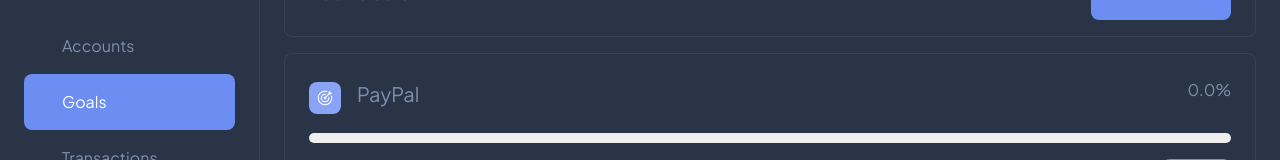
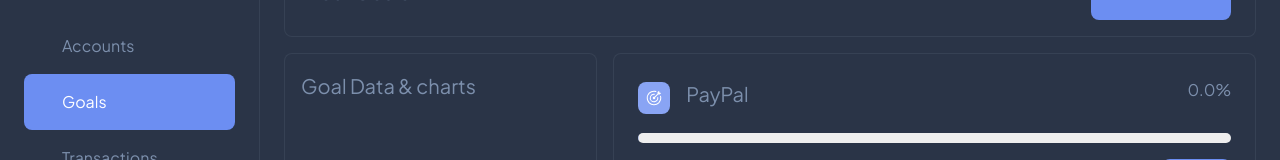
Before and after one commit to skxwave/expense-tracker-frontend, a React (Vite) app: page /goals in a window 1280 px wide. Shown: the part 166-326 px from the top of the page. Built offline with nearby package versions, Linux system fonts and the light colour scheme; sample sign-in values are in the browser's storage; some icons are missing.

Commit message:
feat: goal data added; fixed accounts grid

```diff
--- a/src/pages/Accounts.tsx
+++ b/src/pages/Accounts.tsx
@@ -97,7 +97,7 @@ const Accounts = () => {
         spacing={2}
       >
         {accountsData.map((account) => (
-          <Grid key={account.accountId} size={{ xs: 12, sm: 6, md: 4 }}>
+          <Grid key={account.accountId} size={{ xs: 12, sm: 6, md: 6, lg: 4 }}>
             <AccountBox
               accountId={account.accountId}
               name={account.name}
--- a/src/pages/Goals.tsx
+++ b/src/pages/Goals.tsx
@@ -102,6 +102,22 @@ const Goals = () => {
         container
         spacing={2}
       >
+        <Grid size={{ xs: 12, sm: 12, md: 12, lg: 4 }}>
+          <Paper
+            elevation={0}
+            sx={{
+              p: 2,
+              height: '100%',
+              border: `1px solid ${theme.palette.divider}`,
+              borderRadius: 2,
+              overflow: 'hidden',
+            }}
+          >
+            <Typography variant='h6'>Goal Data & charts</Typography>
+          </Paper>
+        </Grid>
+
+        <Grid container spacing={2} size={{ xs: 12, sm: 12, md: 12, lg: 8 }}>
           {goalsData.map((goal) => (
             <Grid key={goal.goalId} size={{ xs: 12, sm: 12, md: 12 }}>
               <GoalBox
@@ -113,6 +129,7 @@ const Goals = () => {
             </Grid>
           ))}
         </Grid>
+      </Grid>
     </Box>
   );
 }
```
Lines whose indentation alone changed are shown as unchanged.
